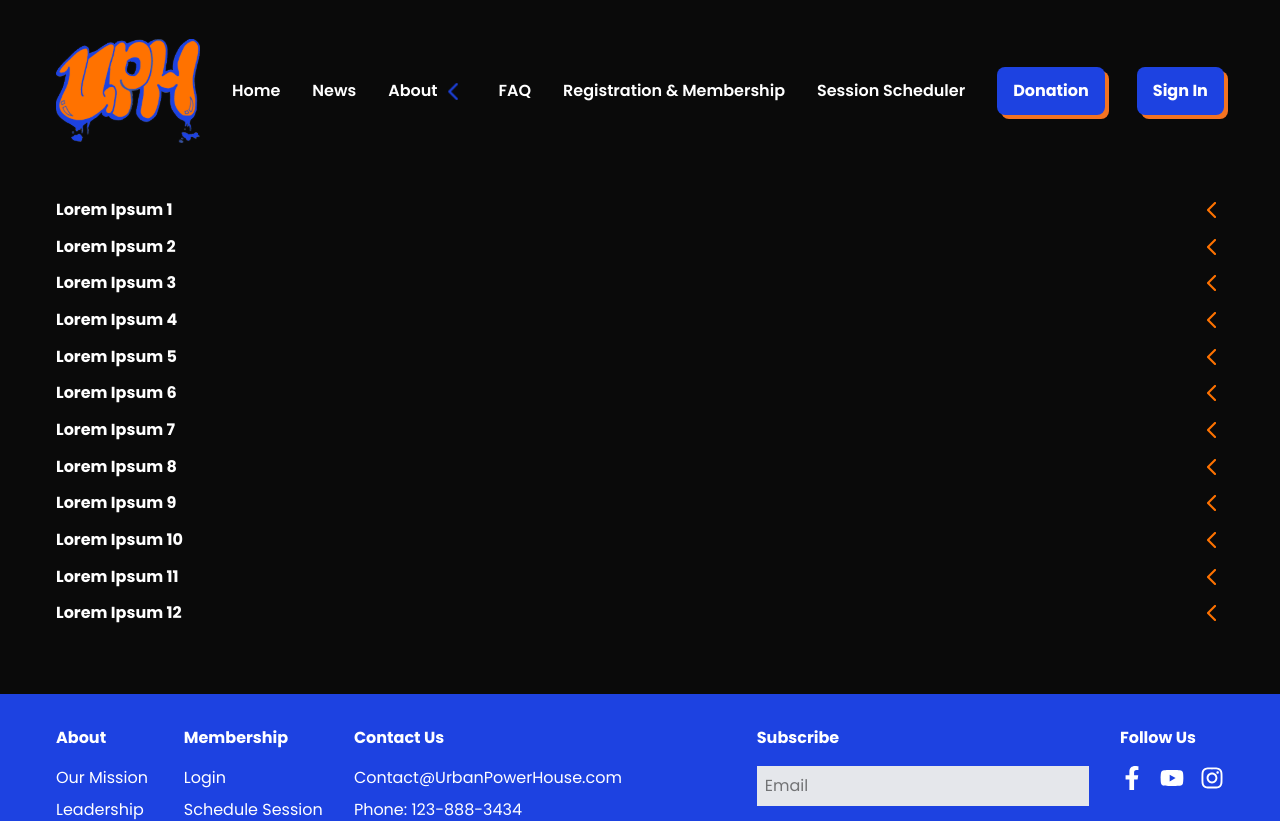
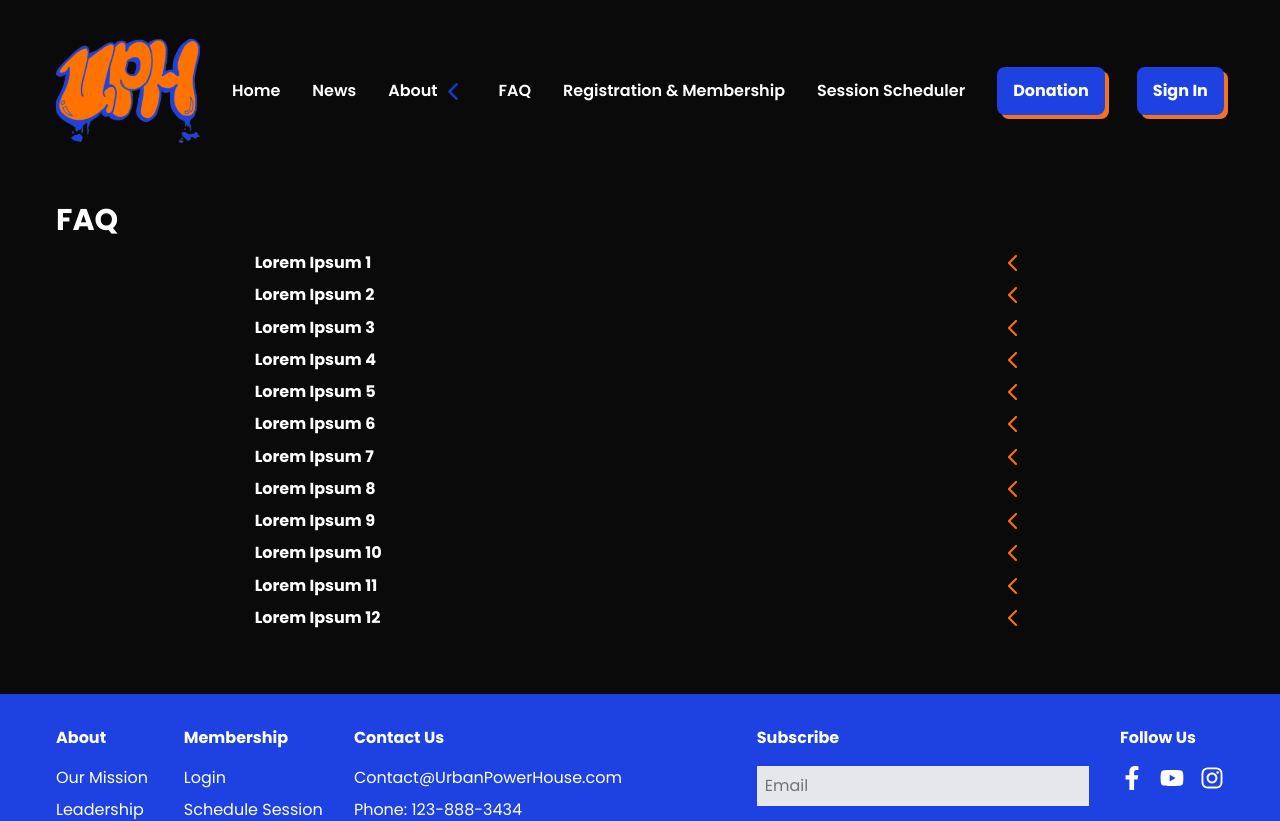
Before and after one commit to Artists-for-Humanity/urban-powerhouse, a Next.js app: page /FAQ in a window 1280 px wide. Shown: the top 821 px of the page. Built offline with nearby package versions, Linux system fonts and the light colour scheme.

Commit message:
FAQ page

```diff
--- a/components/questiondropdown.tsx
+++ b/components/questiondropdown.tsx
@@ -20,9 +20,9 @@ const Questions: React.FC<QuestionsProps> = ({
   return (
 
 
-    <details className="col-span-full">
-      <summary className="cursor-pointer font-bold flex items-center justify-between gap-2" >
-      {question} <img src={"/icons/orange-Chevron.png"}/></summary>
+    <details className="col-span-full sm:col-start-2 sm:col-end-8 lg:col-start-3 lg:col-end-11" >
+      <summary className="cursor-pointer font-bold flex items-center justify-between ">
+      {question} <img className="onClick:-translate-y-1 "src={"/icons/orange-chevron.png"}/></summary>
         <ul className="list-disc">
         <li className="w-[300px]">{answer}</li>
         </ul>
--- a/pages/FAQ.tsx
+++ b/pages/FAQ.tsx
@@ -17,7 +17,7 @@ export default function FAQ() {
             <Navigation/>
               <Container className="min-h-[60vh]">
 
-
+<h1 className=" text-[30px] font-bold sm:col-start-2 sm:col-end-8 lg:col-start-1" >FAQ</h1>
 
 <Questions question = "Lorem Ipsum 1" answer = "Ut enim ad minim veniam, quis nostrud exercitation ullamco laboris nisi ut aliquip ex ea commodo consequat." />
 
```
